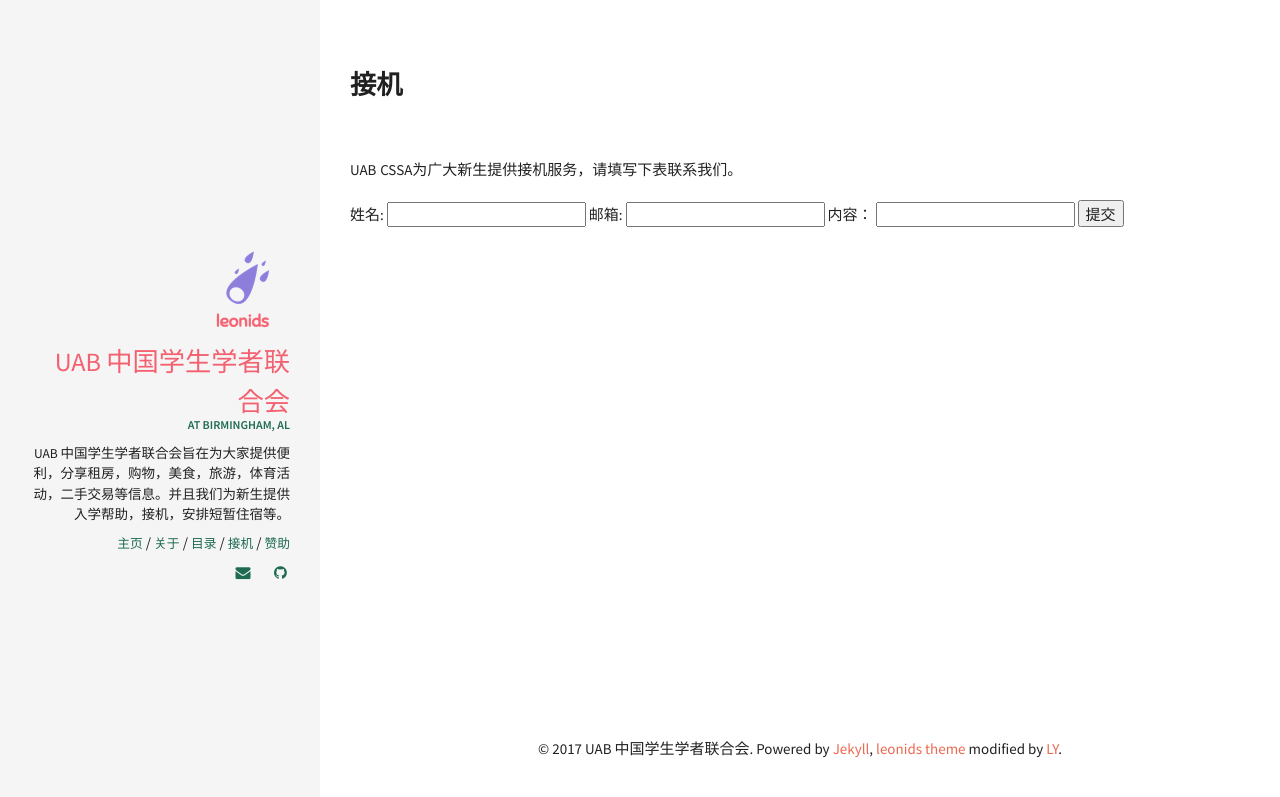
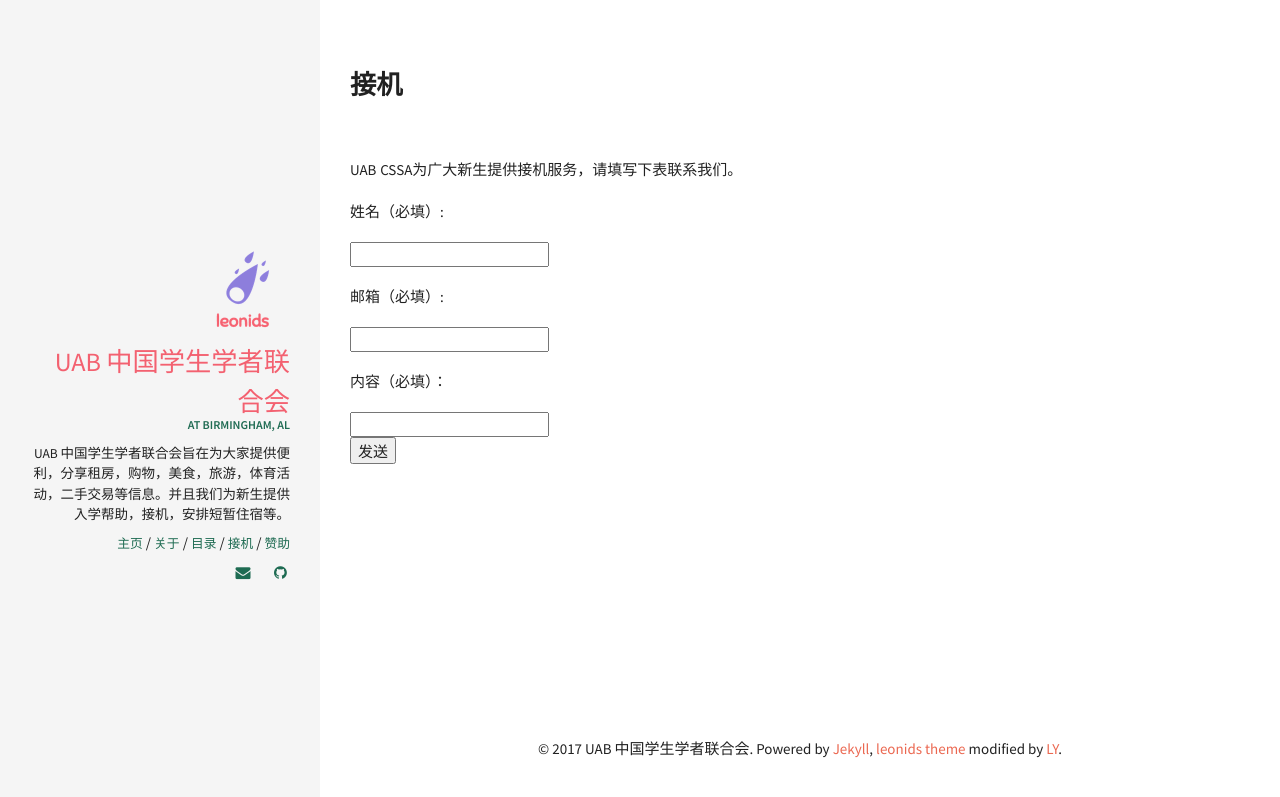
Before and after one commit to sctongye/uabcssa.github.io, a Jekyll site: the page built from pickup.md, in a window 1280 px wide. Shown: the top 797 px of the page. Built offline with Jekyll 4.4.1, drawn with Linux system fonts in a browser that asks for light colours.

Commit message:
modify email

```diff
--- a/pickup.md
+++ b/pickup.md
@@ -8,15 +8,16 @@ UAB CSSA为广大新生提供接机服务，请填写下表联系我们。
 
 
 
-<form action="https://formspree.io/yulj2010@gmail.com" method="POST">
-    姓名:
-    <input type="text" name="name">
-    邮箱:
-    <input type="email" name="_replyto">
-    内容：
-    <input type="text" name="subject">
-    <input type="submit" value="提交">
+<form id="formaction" method="POST">
+    <p>姓名（必填）: </p><input type="text" name="name"><br />
+    <p>邮箱（必填）: </p><input type="email" name="email"><br />
+    <p>内容（必填）：</p><input type="text" name="content"><br />
+    <input type="submit" value="发送">
     <input type="hidden" name="_next" value="//uabcssa.github.io/pickup/" />
     <input type="hidden" name="_format" value="plain" />
     <input type="hidden" name="_language" value="zh-CN" />
 </form>
+<script>
+    var contactform =  document.getElementById('formaction');
+    contactform.setAttribute('action', '//formspree.io/' + 'yulj2010' + '@' + 'gmail' + '.' + 'com');
+</script>
```
